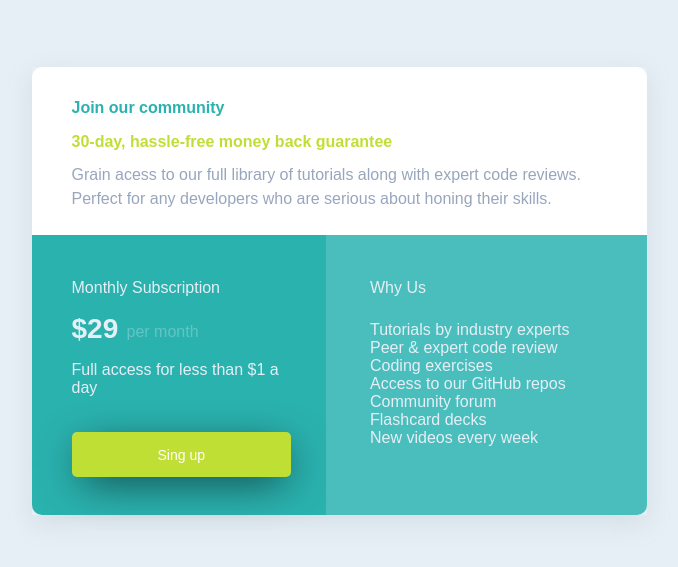
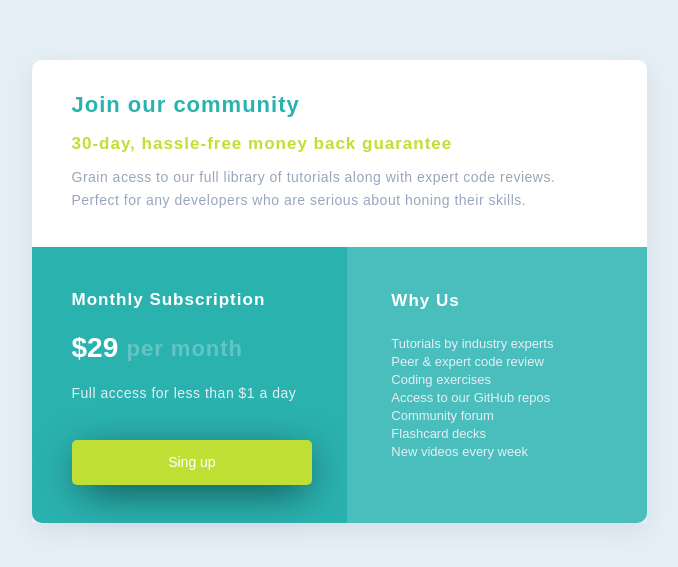
Before and after one commit to brunnacroches/react-single-price-component, a React (Create React App) app: page / in a window 1280 px wide. Shown: the part 109-676 px from the top of the page, without its empty margins (301-979 px from the left). Built offline with nearby package versions, Linux system fonts and the light colour scheme.

Commit message:
commit on "main"

```diff
--- a/src/components/Type/style.css
+++ b/src/components/Type/style.css
@@ -1,34 +1,30 @@
 .h1__title {
-  /* font-size: 16px; */
-  /* font-size: calc(16px + 0.5vw); */
   font-family: "Karla", sans-serif;
-  /* text-align: center; */
-  font-size: 16px;
-  font-weight: 700;
+  font-weight: 600;
+  margin-bottom: 16px;
+  font-size: 22px;
+  margin-top: 12px;
+  letter-spacing: 1px;
 }
 .h2__subtitle {
-  /* font-size: calc(13px + 0.5vw); */
-  font-size: 16px;
+  font-family: "Karla", sans-serif;
+  font-size: 17px;
+  font-weight: 600;
+  letter-spacing: 1px;
 }
 .h3__textCard {
-  /* font-size: calc(8px + 0.5vw); */
   font-family: "Karla", sans-serif;
   font-weight: 500;
-  font-size: 16px;
+  font-size: 14px;
+  letter-spacing: 0.5px;
+  line-height: 23px;
 }
 .h4__subtitle {
-  /* font-size: calc(7px + 0.5vw); */
   font-family: "Karla", sans-serif;
   font-weight: 500;
-  font-size: 16px;
+  font-size: 13px;
 }
 .h5__subletitle__number {
-  /* font-size: calc(20px + 0.5vw); */
+  font-family: "Karla", sans-serif;
   font-size: 28px;
 }
-.h6__subletitle__text2 {
-  /* font-size: calc(8px + 0.5vw); */
-  font-family: "Karla", sans-serif;
-  font-weight: 500;
-  font-size: 16px;
-}
--- a/src/containers/SinglePrice/index.tsx
+++ b/src/containers/SinglePrice/index.tsx
@@ -33,23 +33,23 @@ const SinglePrice: React.FC<SinglePriceProps> = ({ button, type }) => {
       </div>
       <div className="CardPrice__second">
         <div className="CardPrice__second__monthly">
-          <Type variant="h3__textCard" color="third">
+          <Type variant="h2__subtitle" color="fifth">
             Monthly Subscription
           </Type>
         </div>
         <div className="CardPrice__second__price">
-          <Type variant="h5__subletitle__number" color="third">
+          <Type variant="h5__subletitle__number" color="fifth">
             {" "}
             $29{" "}
           </Type>
         </div>
         <div className="CardPrice__second__month">
-          <Type variant="h4__subtitle" color="third">
+          <Type variant="h1__title" color="third">
             per month
           </Type>
         </div>
         <div className="CardPrice__second__full">
-          <Type variant="h4__subtitle" color="third">
+          <Type variant="h3__textCard" color="third">
             Full access for less than $1 a day
           </Type>
         </div>
@@ -59,7 +59,7 @@ const SinglePrice: React.FC<SinglePriceProps> = ({ button, type }) => {
       </div>
       <div className="CardPrice__third">
         <div className="CardPrice__third__why">
-          <Type variant="h3__textCard" color="third">
+          <Type variant="h2__subtitle" color="fifth">
             Why Us
           </Type>
         </div>
--- a/src/containers/SinglePrice/style.css
+++ b/src/containers/SinglePrice/style.css
@@ -43,8 +43,7 @@ Os nomes das áreas de grade devem ser referenciados pela grid-areapropriedade d
 }
 
 .CardPrice__first__text {
-  margin-bottom: 4px;
-  line-height: 24px;
+  margin-bottom: 15px;
 }
 
 .CardPrice__second {
@@ -57,13 +56,13 @@ Os nomes das áreas de grade devem ser referenciados pela grid-areapropriedade d
 .CardPrice__second__monthly {
   line-height: 18px;
   margin-top: 24px;
-  margin-bottom: 16px;
+  margin-bottom: 23px;
 }
 
 .CardPrice__second__month {
   margin-bottom: 20px;
   margin-left: 55px;
-  margin-top: -22px;
+  margin-top: -40px;
   opacity: 0.3;
   align-items: center;
 }
--- a/src/global.css
+++ b/src/global.css
@@ -4,6 +4,12 @@
   box-sizing: border-box;
 }
 
+:root {
+  --cyan: hsl(179, 62%, 43%);
+  --bright-yellow: hsl(71, 73%, 54%);
+  --light-gray: hsl(204, 43%, 93%);
+  --gray-blue: hsl(218, 22%, 67%);
+}
 /* colocar COR do Texto
  */
 
@@ -23,5 +29,5 @@
   color: hsl(218, 22%, 67%);
 }
 .fifth {
-  color: hsl(0, 0%, 4%);
+  color: hsl(0, 0%, 100%);
 }
```
